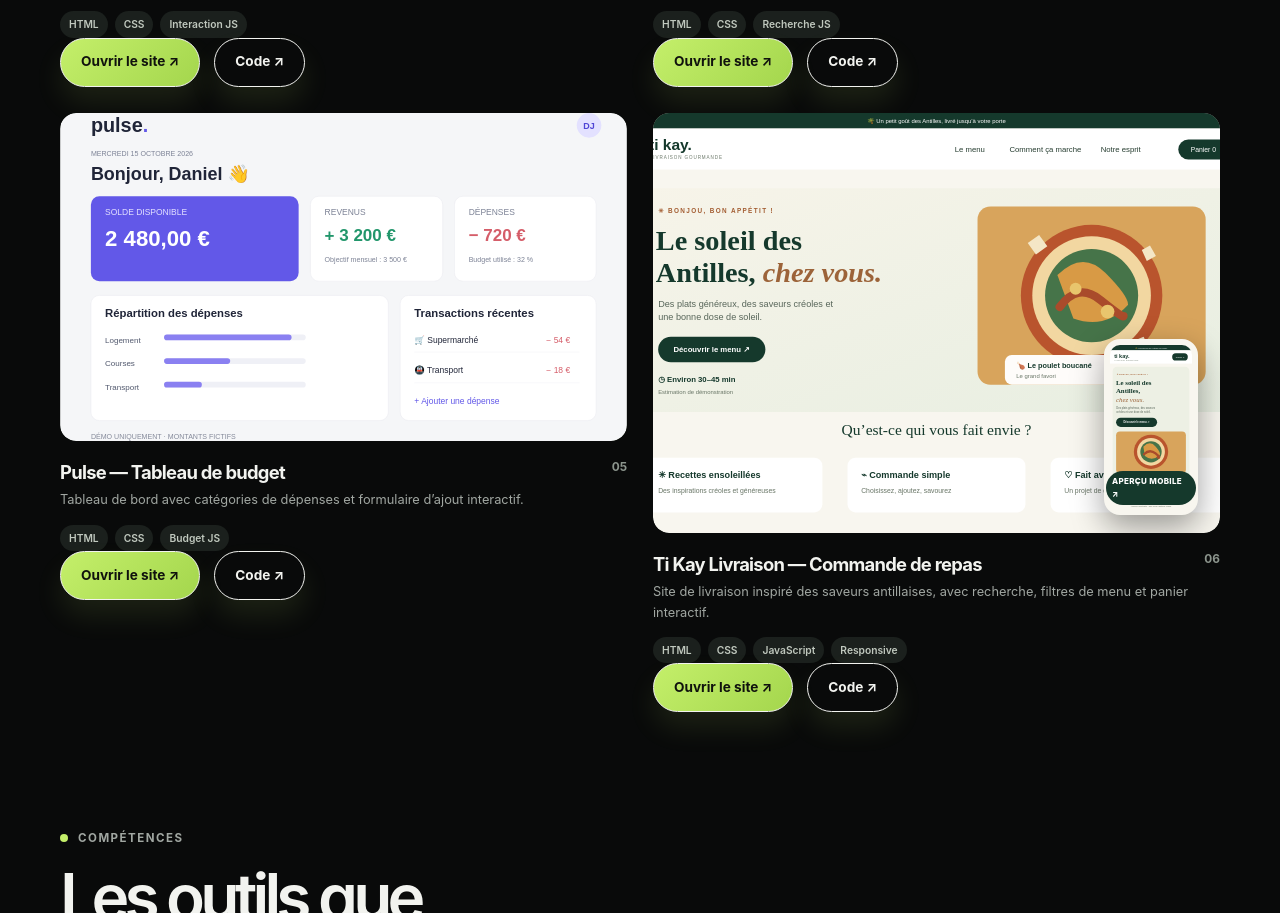
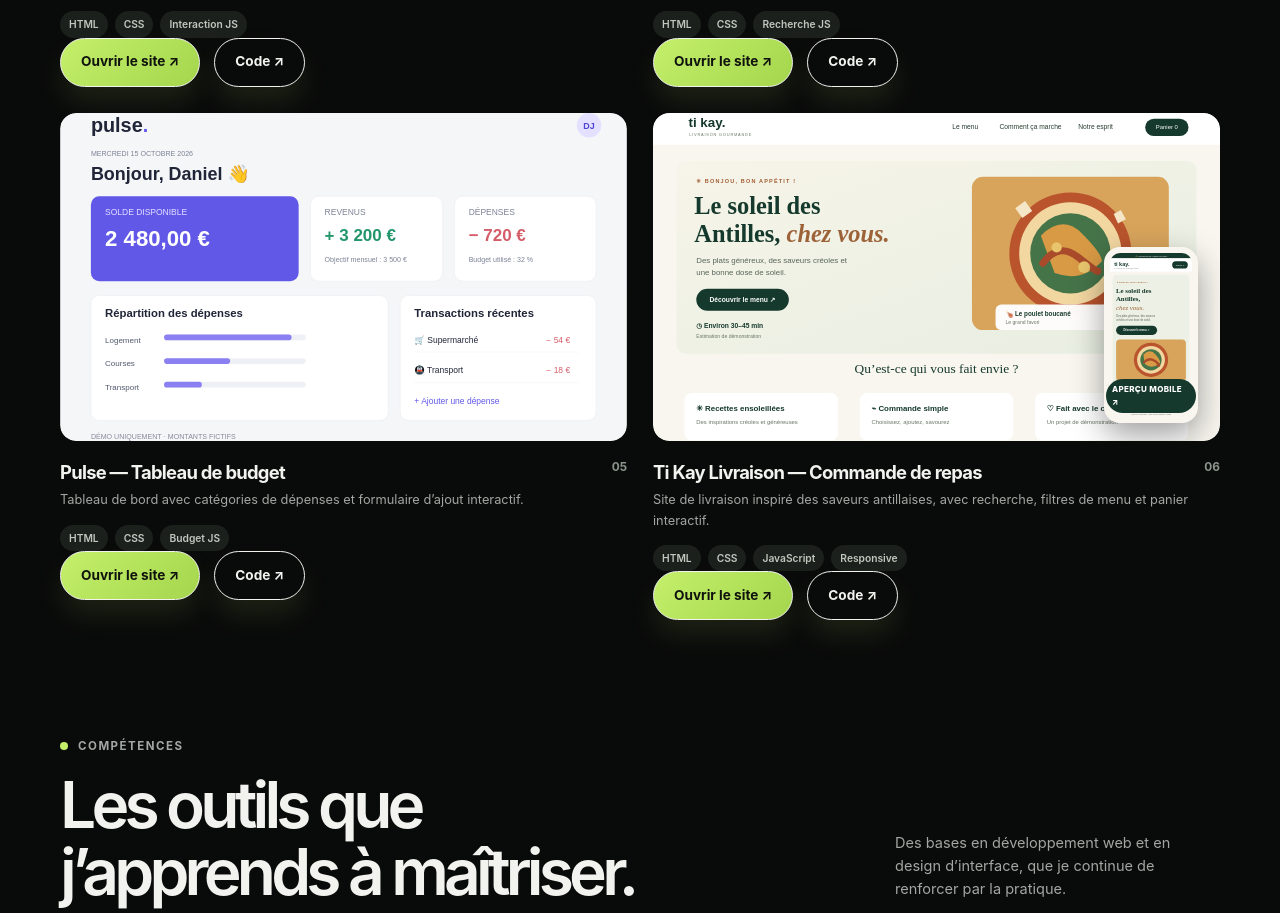
Before and after one commit to dj3363015-tech/portfolio, a plain HTML site: page index.html in a window 1280 px wide. Shown: the part 2206-3119 px from the top of the page. Drawn offline with Linux system fonts and the light colour scheme.

Commit message:
Match Ti Kay Livraison preview size to project 05

```diff
--- a/style.css
+++ b/style.css
@@ -580,9 +580,7 @@
 .project-visual { overflow: hidden; }
 .project-screenshot { position: absolute; inset: 0; display: block; width: 100%; height: 100%; object-fit: cover; z-index: 2; border-radius: inherit; }
 
-/* Ti Kay Livraison: larger project previews with a mobile companion image */
-.project-visual:has(.mobile-preview-link) { min-height: 420px; }
-.project-visual:has(.mobile-preview-link) > .project-screenshot { object-fit: cover; object-position: top center; }
+/* Ti Kay Livraison uses the same preview dimensions as the other project cards. */
 .mobile-preview-link { position: absolute; z-index: 3; right: 22px; bottom: 18px; width: 94px; height: 176px; padding: 4px; border: 2px solid #f8f6ef; border-radius: 16px; background: #f8f6ef; box-shadow: 0 12px 32px rgb(0 0 0 / 38%); overflow: hidden; text-decoration: none; }
 .mobile-preview-link img { display: block; width: 100%; height: 100%; object-fit: cover; object-position: top center; border-radius: 10px; }
 .mobile-preview-link span { position: absolute; left: 50%; bottom: 8px; width: max-content; max-width: 90px; transform: translateX(-50%); padding: 4px 6px; border-radius: 99px; background: #15392c; color: white; font-size: 8px; font-weight: 800; letter-spacing: .04em; }
```
